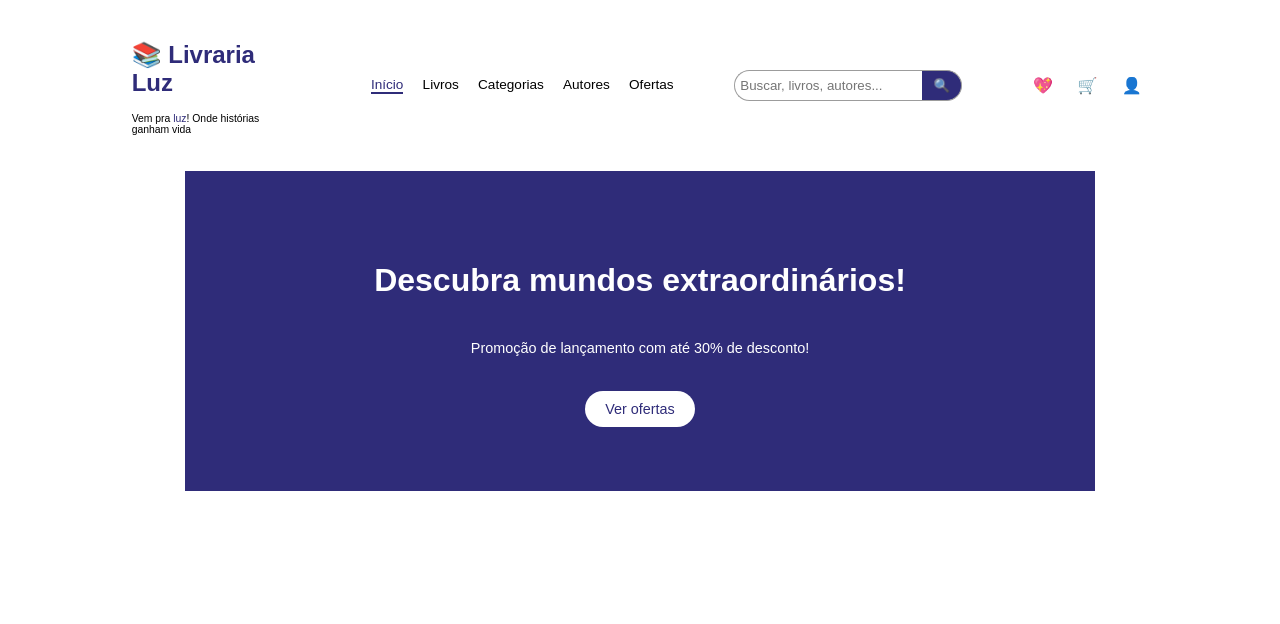
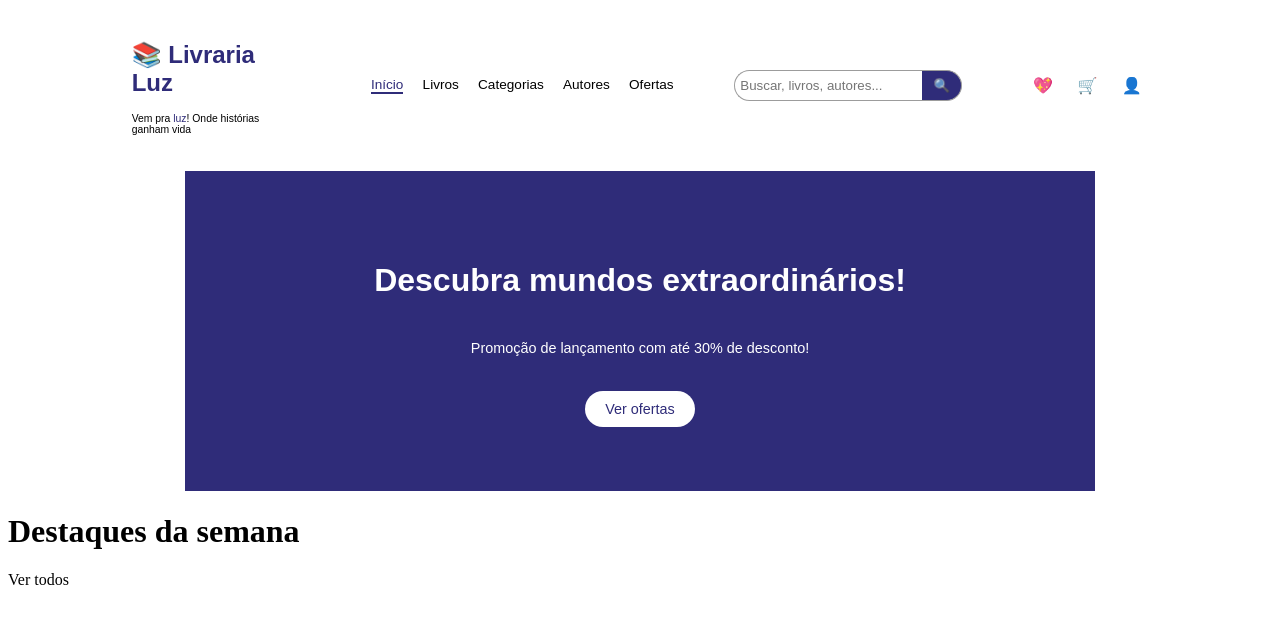
Before and after one commit to yrkeviin/livraria-components, a Next.js app: page / in a window 1280 px wide. Shown: the top 624 px of the page. Built offline with nearby package versions, Linux system fonts and the light colour scheme; a web font is replaced by a local one.

Commit message:
Feat: Add new container, title for books

```diff
--- a/app/globals.css
+++ /dev/null
@@ -1,4 +0,0 @@
-* {
-	margin: 0;
-	padding: 0;
-}
--- a/app/page.jsx
+++ b/app/page.jsx
@@ -6,6 +6,10 @@ export default function Page() {
         <>
             <Header />
             <Banner />
+            <div className="container-title">
+                <h1>Destaques da semana</h1>
+                <p>Ver todos</p>
+            </div>
         </>
     );
 }
```
